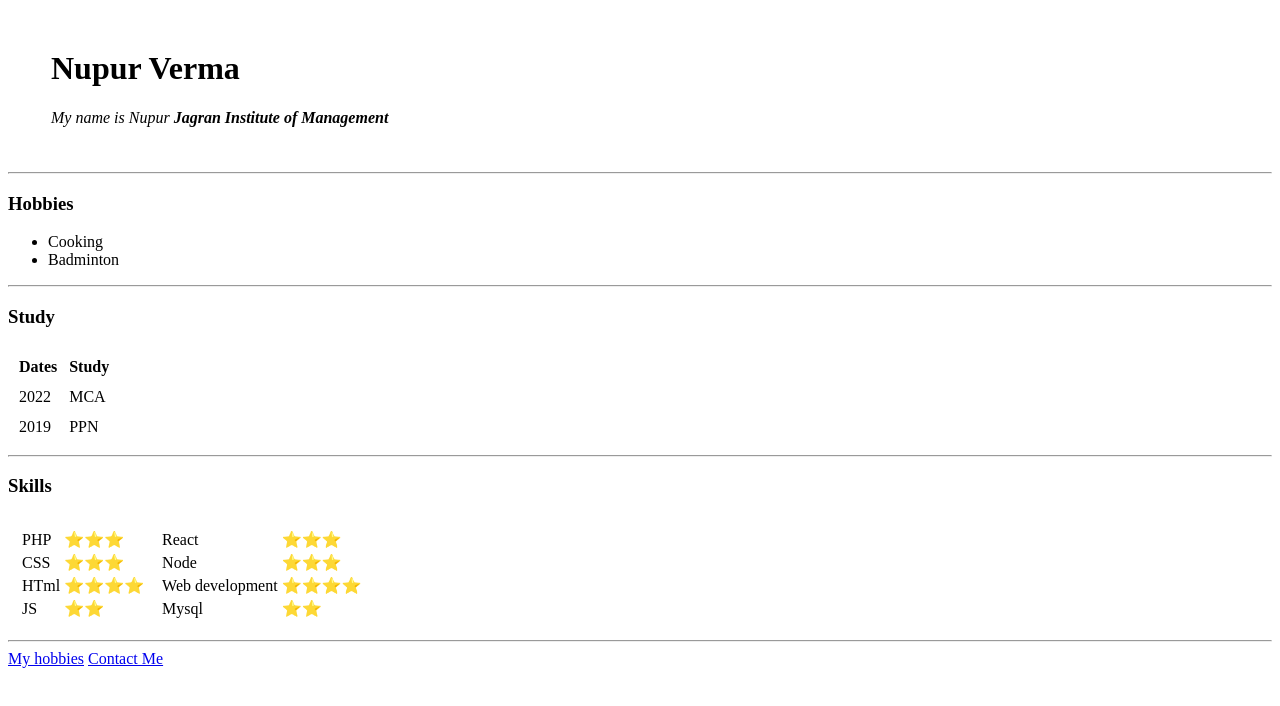
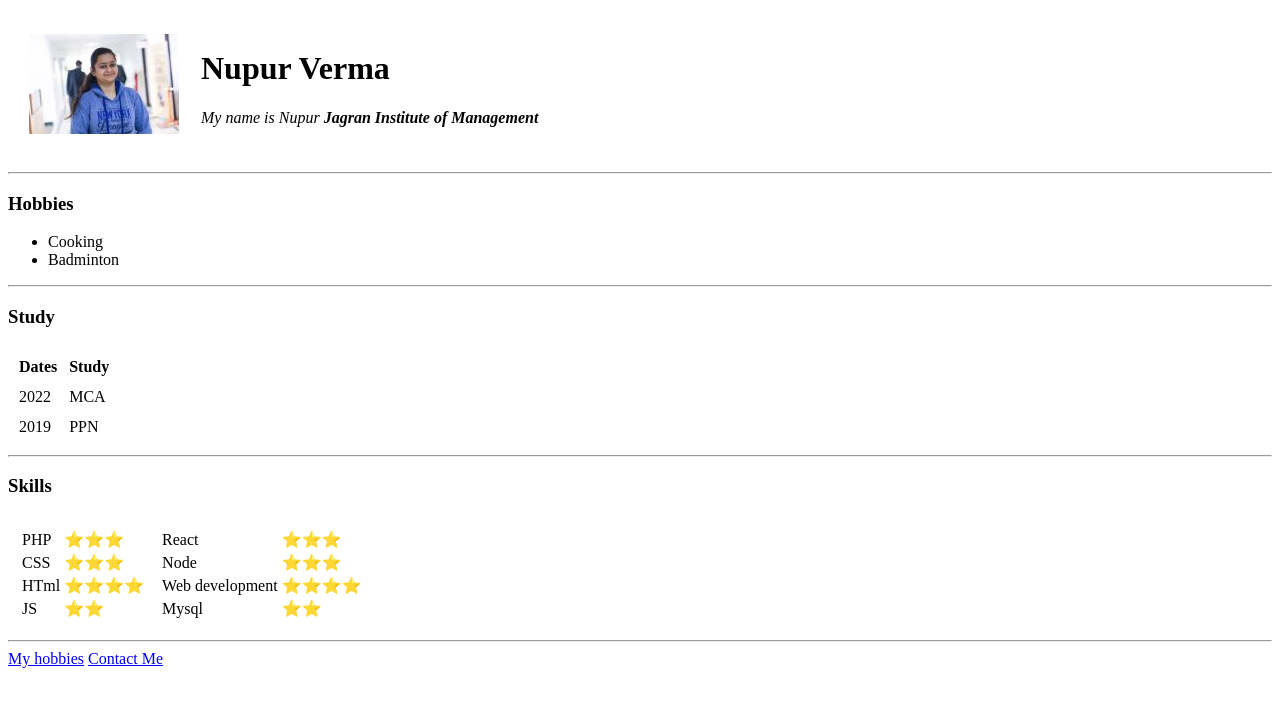
Before and after one commit to nupur507/cv, a plain HTML site: page index.html in a window 1280 px wide. Drawn offline with Linux system fonts and the light colour scheme.

Commit message:
Update index.html

```diff
--- a/index.html
+++ b/index.html
@@ -9,7 +9,7 @@
     <body>
         <table cellspacing="20">
             <tr>
-                <td> <img src="img/img1.jpeg" alt=""></td>
+                <td> <img src="img1.jpeg" alt=""></td>
                 <td> <h1>Nupur Verma</h1>
                     <p><em>My name is Nupur <strong>Jagran Institute of Management</strong></em></p></td>
             </tr>
```
